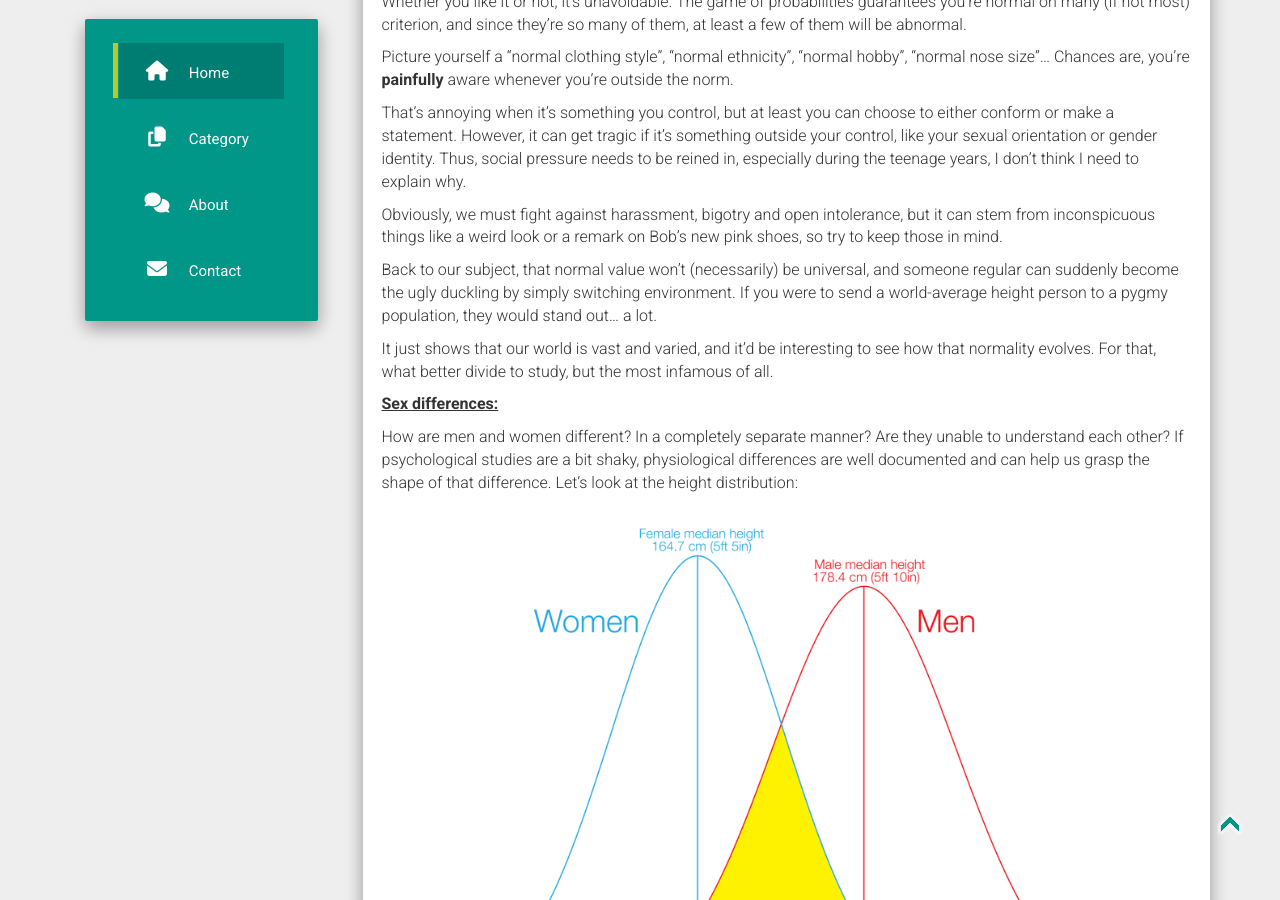
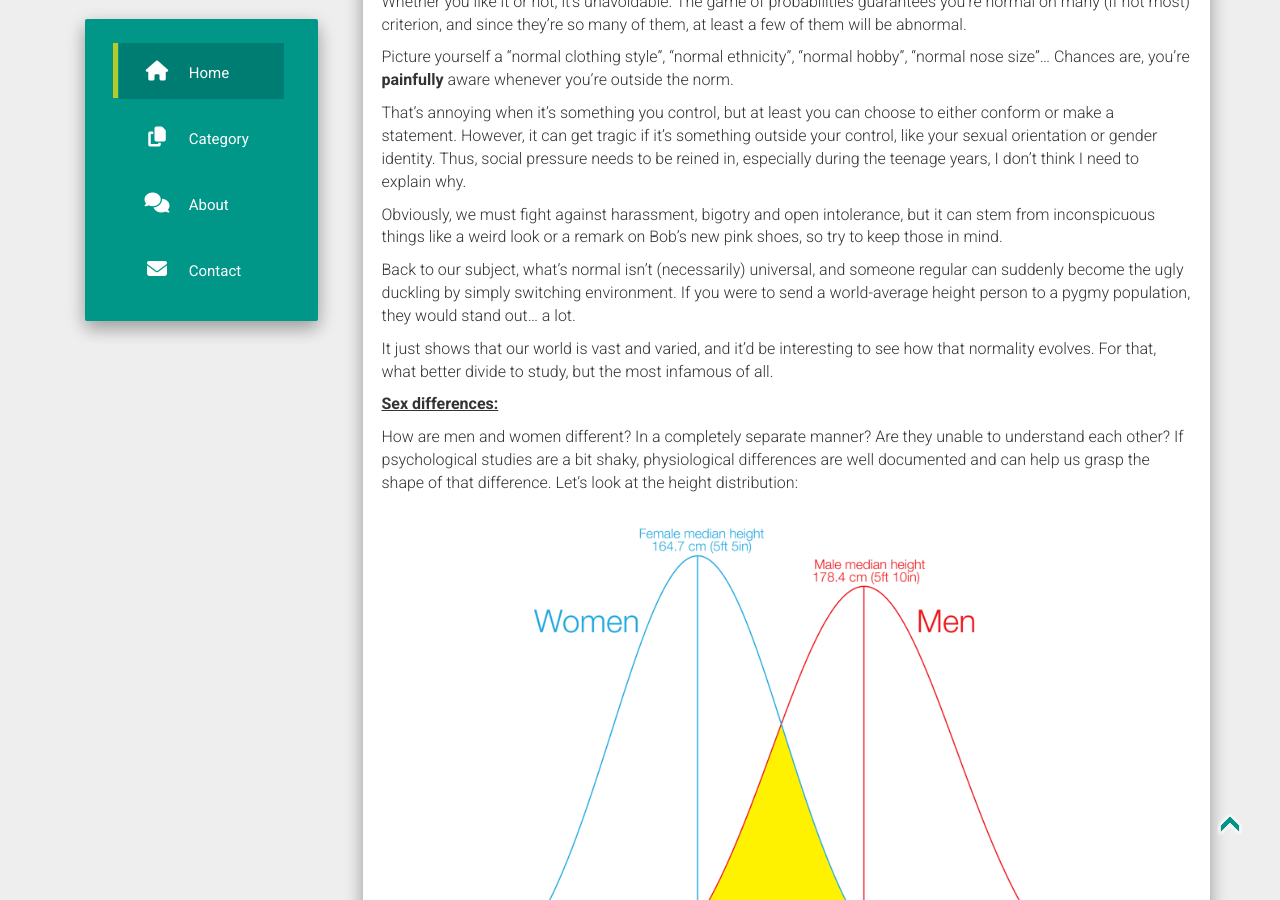
Before and after one commit to WanderingSpaceThinker/nonexistence, a Jekyll site: the page built from _posts/2021-11-12-Normality.md, in a window 1280 px wide and 900 px high, scrolled down 3878 px. Built offline with Jekyll 4.4.1, drawn with Linux system fonts in a browser that asks for light colours; nearby versions of some CDN libraries; comment, search, counter and statistics services are not loaded.

Commit message:
chore: update post

```diff
--- a/_posts/2021-11-12-Normality.md
+++ b/_posts/2021-11-12-Normality.md
@@ -87,7 +87,7 @@ That's annoying when it's something you control, but at least you can choose to
 
 Obviously, we must fight against harassment, bigotry and open intolerance, but it can stem from inconspicuous things like a weird look or a remark on Bob's new pink shoes, so try to keep those in mind.
 
-Back to our subject, that normal value won't (necessarily) be universal, and someone regular can suddenly become the ugly duckling by simply switching environment. If you were to send a world-average height person to a pygmy population, they would stand out... a lot.
+Back to our subject, what's normal isn't (necessarily) universal, and someone regular can suddenly become the ugly duckling by simply switching environment. If you were to send a world-average height person to a pygmy population, they would stand out... a lot.
 
 It just shows that our world is vast and varied, and it'd be interesting to see how that normality evolves. For that, what better divide to study, but the most infamous of all.
 
```
